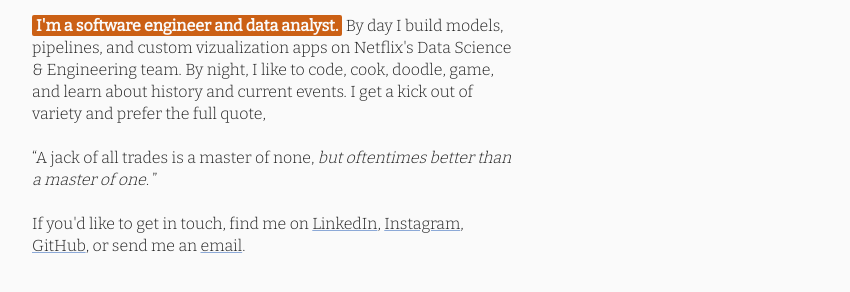
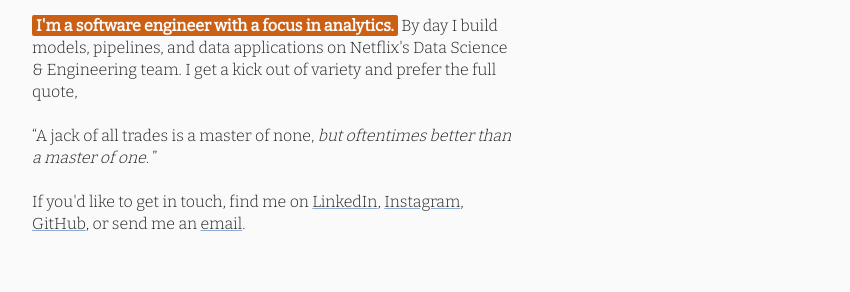
Before and after one commit to sagarvxyz/sagarv.xyz, an Astro site: page / in a window 1280 px wide. Shown: the part 260-552 px from the top of the page, without its empty margins (208-1058 px from the left). Built offline with nearby package versions, Linux system fonts and the light colour scheme; Astro itself is replaced by a stand-in of ours.

Commit message:
Update index.astro (#27)

```diff
--- a/src/pages/index.astro
+++ b/src/pages/index.astro
@@ -24,10 +24,9 @@ const title = "Sagar Velagala";
     <h1>{title}.</h1>
     <section class="hero-blurb">
       <p>
-        <strong>I'm a software engineer and data analyst.</strong>
-        By day I build models, pipelines, and custom vizualization apps on Netflix's
-        Data Science & Engineering team. By night, I like to code, cook, doodle,
-        game, and learn about history and current events. I get a kick out of variety
+        <strong>I'm a software engineer with a focus in analytics.</strong>
+        By day I build models, pipelines, and data applications on Netflix's
+        Data Science & Engineering team. I get a kick out of variety
         and prefer the full quote,
         <br /><br />
         <q
```
